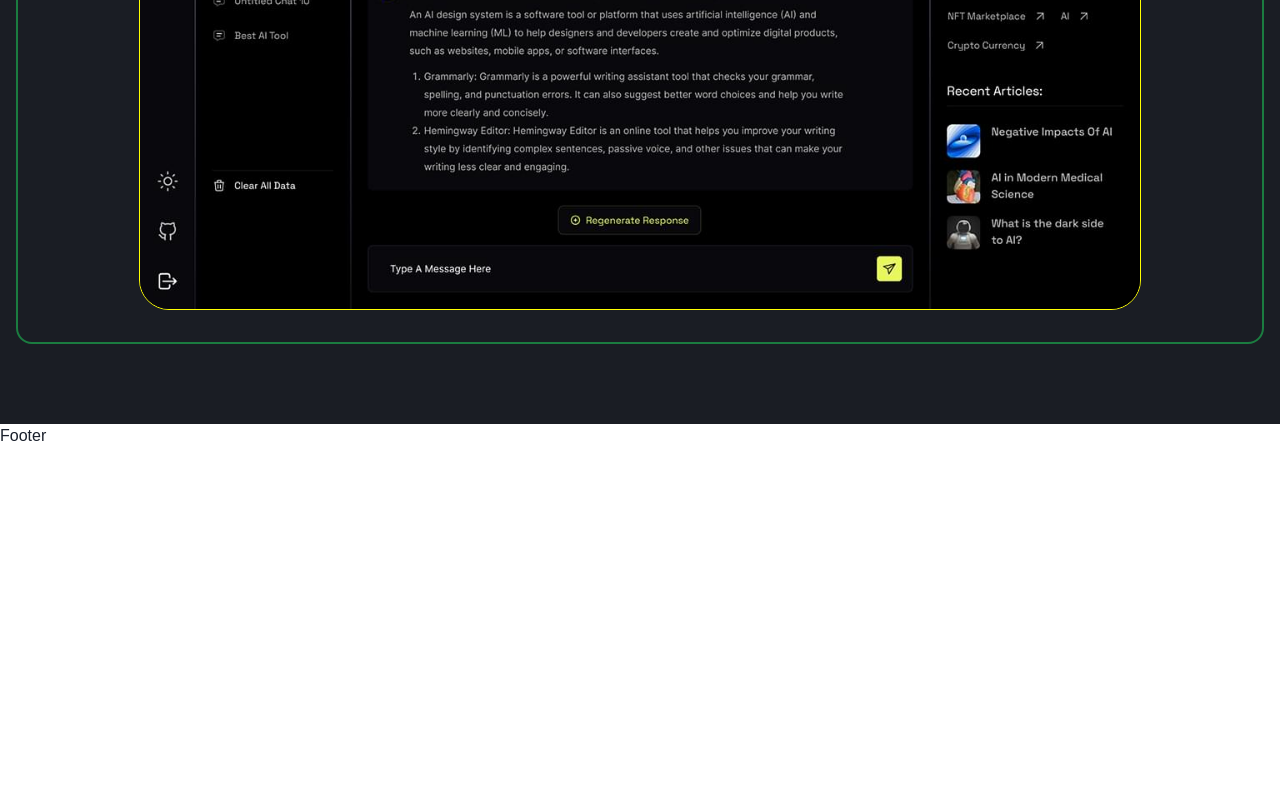
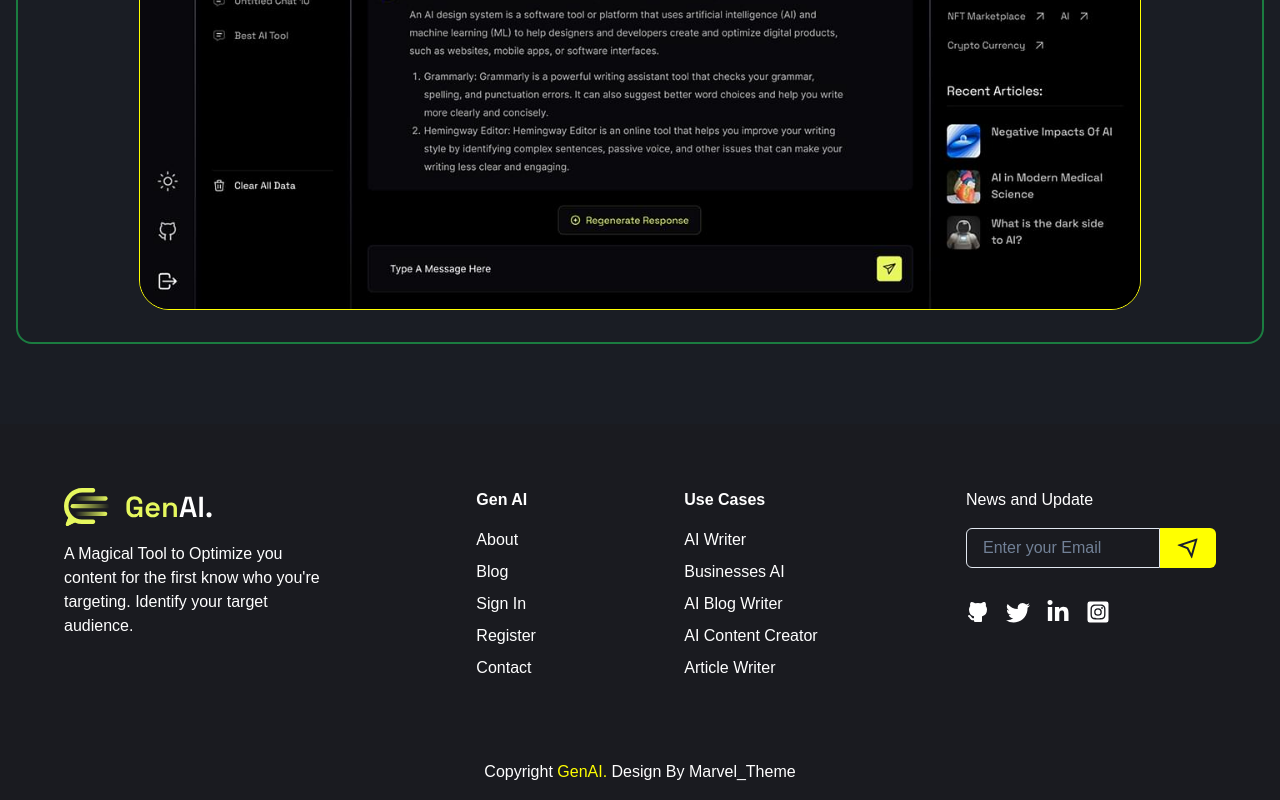
Before and after one commit to Jayjeet1013/genai, a Next.js app: page / in a window 1280 px wide. Shown: the part 7070-7870 px from the top of the page. Before the commit the page ends 7518 px from the top, so only its background shows below. Built offline with nearby package versions, Linux system fonts and the light colour scheme.

Commit message:
done footer part

```diff
--- a/src/components/layout/Footer.tsx
+++ b/src/components/layout/Footer.tsx
@@ -1,9 +1,83 @@
-import React from 'react'
+import { Box, Container, Flex, Text,Link, Input, Button } from "@chakra-ui/react";
+import React from "react";
+import Image from "next/image";
+import {RiSendPlaneLine} from "react-icons/ri"
+import {FaLinkedinIn} from 'react-icons/fa'
+import {BsTwitter} from 'react-icons/bs'
+import {TbBrandGithubFilled} from 'react-icons/tb'
+import {FaInstagramSquare} from 'react-icons/fa'
 
 const Footer = () => {
   return (
-    <div>Footer</div>
-  )
-}
+    <Box bg={"#1a1b20"}>
+      <Container maxW={1300}>
+        <Box textColor={"white"}>
+          <Flex
+            px={8}
+            py={12}
+            justifyContent={"space-between"}
+            direction={{ base: "column", md: "row" }}
+          >
+            <Box w={{ base: "100%", md: "25%" }} p={4}>
+              <Image width={150} height={300} alt="logo" src="/logo2.svg" />
+              <Text pt={4}>
+                A Magical Tool to Optimize you content for the first know who
+                you're targeting. Identify your target audience.
+              </Text>
+            </Box>
+            <Box p={4}  textAlign={{base:'center',md:'start'}}>
+              <Text pb={4} fontWeight={'bold'}>Gen AI</Text>
+              <Link><Text pb={2}>About</Text></Link>
+              <Link><Text pb={2}>Blog</Text></Link>
+              <Link><Text pb={2}> Sign In</Text></Link>
+                <Link><Text pb={2}>Register</Text></Link>
+                   <Link><Text>Contact</Text></Link>
 
-export default Footer
+            </Box>
+
+            <Box p={4} textAlign={{base:'center',md:'start'}}>
+              <Text  pb={4} fontWeight={'bold'}>Use Cases</Text>
+              <Link><Text pb={2}>AI Writer</Text></Link>
+              <Link><Text pb={2}>Businesses AI</Text></Link>
+              <Link><Text pb={2}>AI Blog Writer</Text></Link>
+                <Link><Text pb={2}>AI Content Creator</Text></Link>
+                   <Link><Text>Article Writer</Text></Link>
+            </Box>
+
+            <Box p={4} >
+              <Text pb={4}>News and Update</Text>
+              <Box display={'flex'} flexDirection={'row'} width={"250px"} textColor={'yellow'}>
+              <Input   placeholder="Enter your Email"
+      color="yellow"
+      borderRadius="6px 0 0 6px"
+      _focus={{ borderColor: "yellow", boxShadow: "0 0 0 0 rgba(255, 223, 0, 0.6)" }}
+      />
+              <Button borderRadius={'0 6px 6px 0'} bg={'yellow'} fontSize={32}> <RiSendPlaneLine /> </Button>
+</Box>
+
+<Flex direction={'row'} gap={4} pt={8}>
+<Link fontSize={'2xl'} _hover={{color:'yellow'}}><TbBrandGithubFilled /></Link>
+<Link fontSize={'2xl'}  _hover={{color:'yellow'}}><BsTwitter/></Link>
+<Link fontSize={'2xl'}  _hover={{color:'yellow'}}><FaLinkedinIn/></Link>
+<Link fontSize={'2xl'}  _hover={{color:'yellow'}}> <FaInstagramSquare/></Link>
+</Flex>
+            </Box>
+          </Flex>
+
+          <Box textAlign={"center"} py={4}>
+            <Text>
+              Copyright
+              <Text as={"span"} textColor={"yellow"}>
+                {" "}
+                GenAI.
+              </Text>{" "}
+              Design By Marvel_Theme
+            </Text>
+          </Box>
+        </Box>
+      </Container>
+    </Box>
+  );
+};
+
+export default Footer;
```
